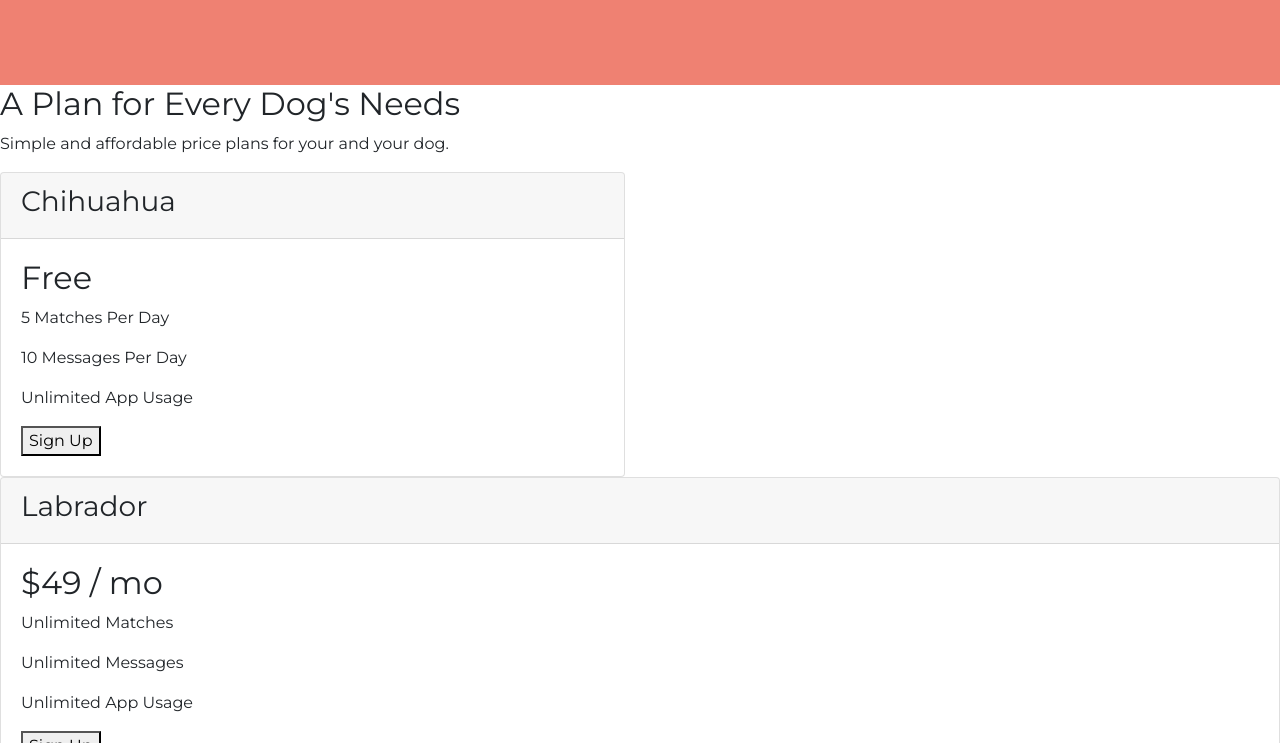
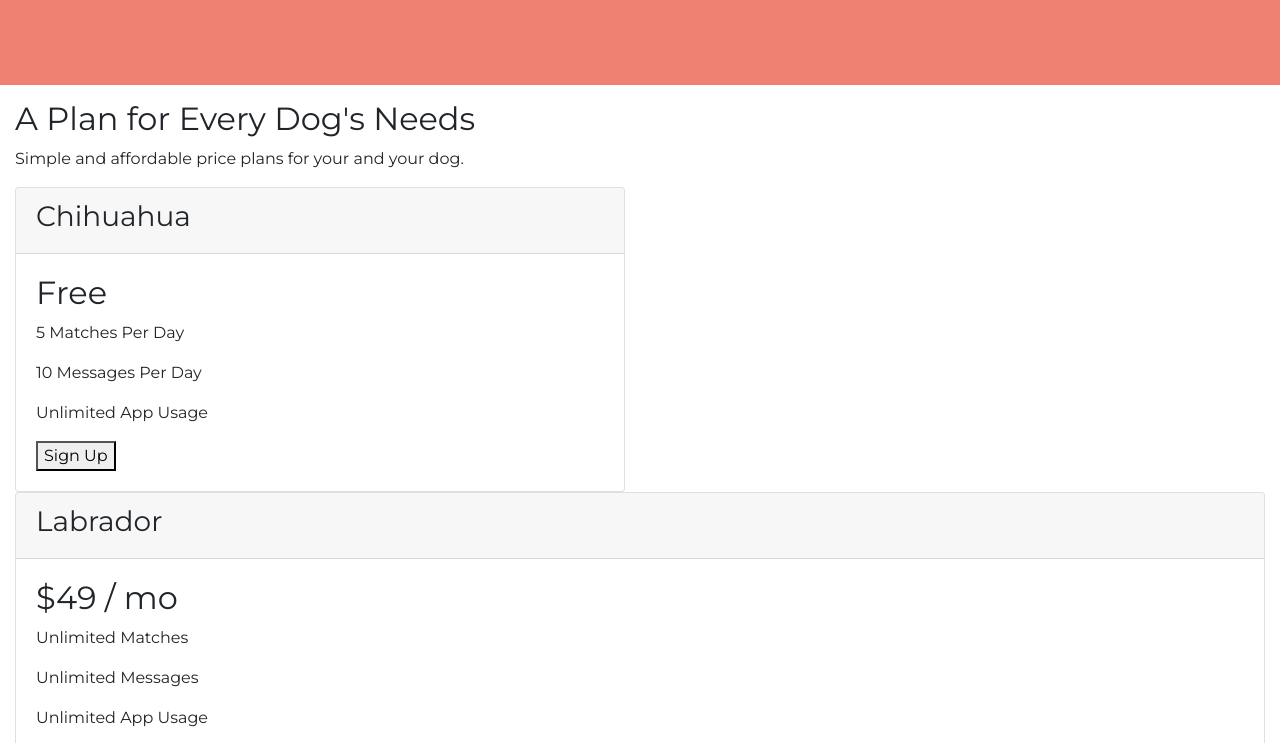
Before and after one commit to CaptainJellybones/2020bootcamp, a plain HTML site: page TinDog/index.html in a window 1280 px wide. Shown: the part 1783-2526 px from the top of the page. Drawn offline with nearby package versions, Linux system fonts and the light colour scheme.

Commit message:
Commented out gutter-fix
Turns out, padding the whole div looks more neat and centerd

```diff
--- a/TinDog/css/styles.css
+++ b/TinDog/css/styles.css
@@ -119,3 +119,13 @@ body {
     width: 15%;
     margin: 20px 20px 50px;
 }
+
+/* pricing section */
+
+#pricing {
+    padding: 15px;
+}
+
+/* .pricing-row {
+    margin: 0;
+} */
```
